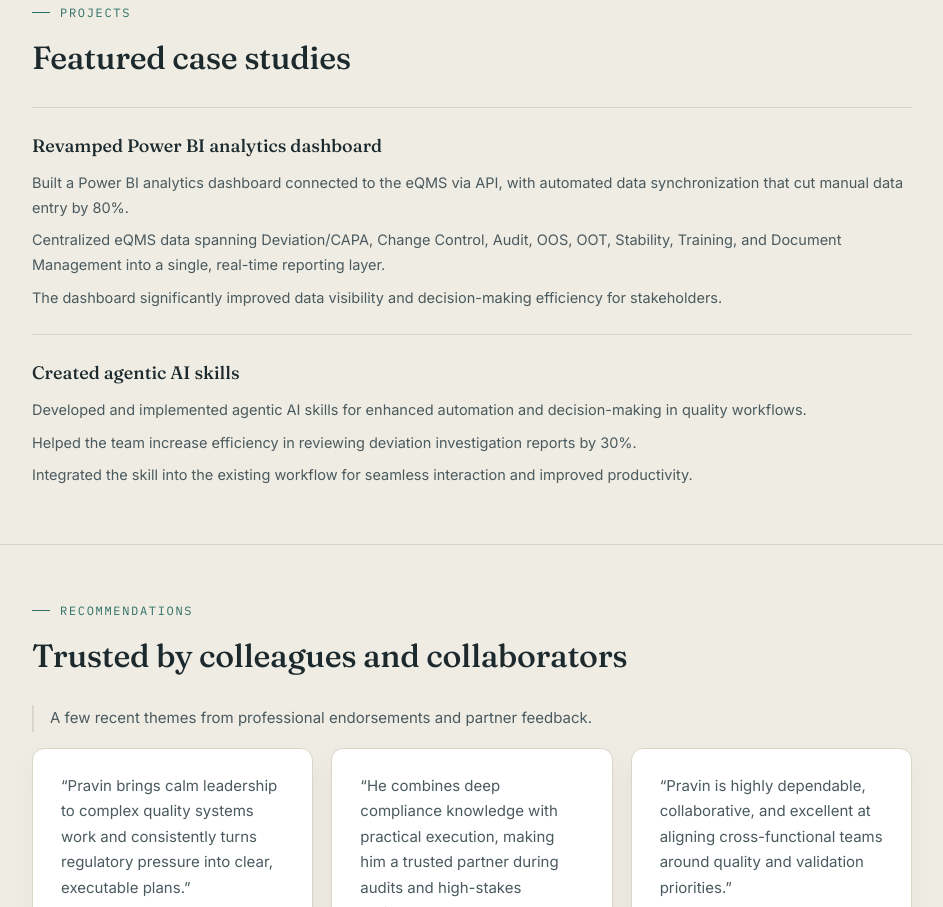
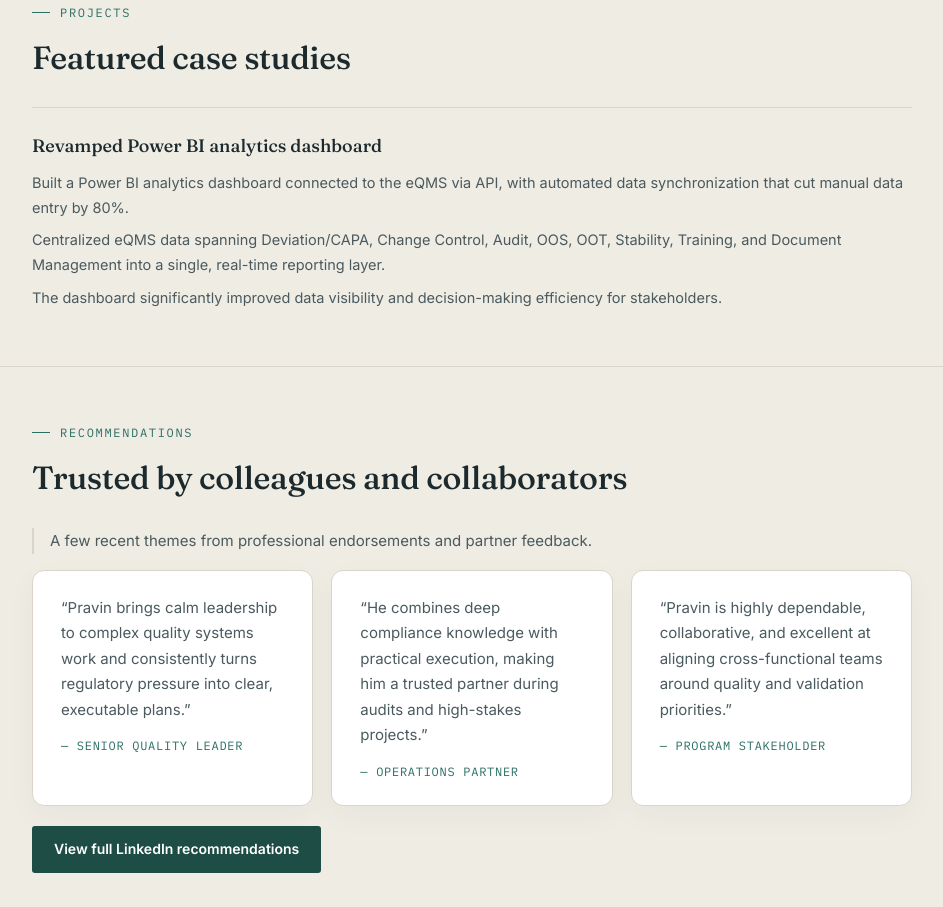
Before and after one commit to ubhranip2020/professionalcareer, a plain HTML site: page index.html in a window 1280 px wide. Shown: the part 3804-4711 px from the top of the page, without its empty margins (168-1111 px from the left). Drawn offline with Linux system fonts and the light colour scheme.

Commit message:
Add files via upload

```diff
--- a/index.html
+++ b/index.html
@@ -155,12 +155,7 @@
           <p>Centralized eQMS data spanning Deviation/CAPA, Change Control, Audit, OOS, OOT, Stability, Training, and Document Management into a single, real-time reporting layer.</p>
           <p>The dashboard significantly improved data visibility and decision-making efficiency for stakeholders.</p>
         </div>
-        <div class="project">
-          <h3>Created agentic AI skills</h3>
-          <p>Developed and implemented agentic AI skills for enhanced automation and decision-making in quality workflows.</p>
-          <p>Helped the team increase efficiency in reviewing deviation investigation reports by 30%.</p>
-          <p>Integrated the skill into the existing workflow for seamless interaction and improved productivity.</p>
-        </div>
+
       </div>
     </section>
 
```
